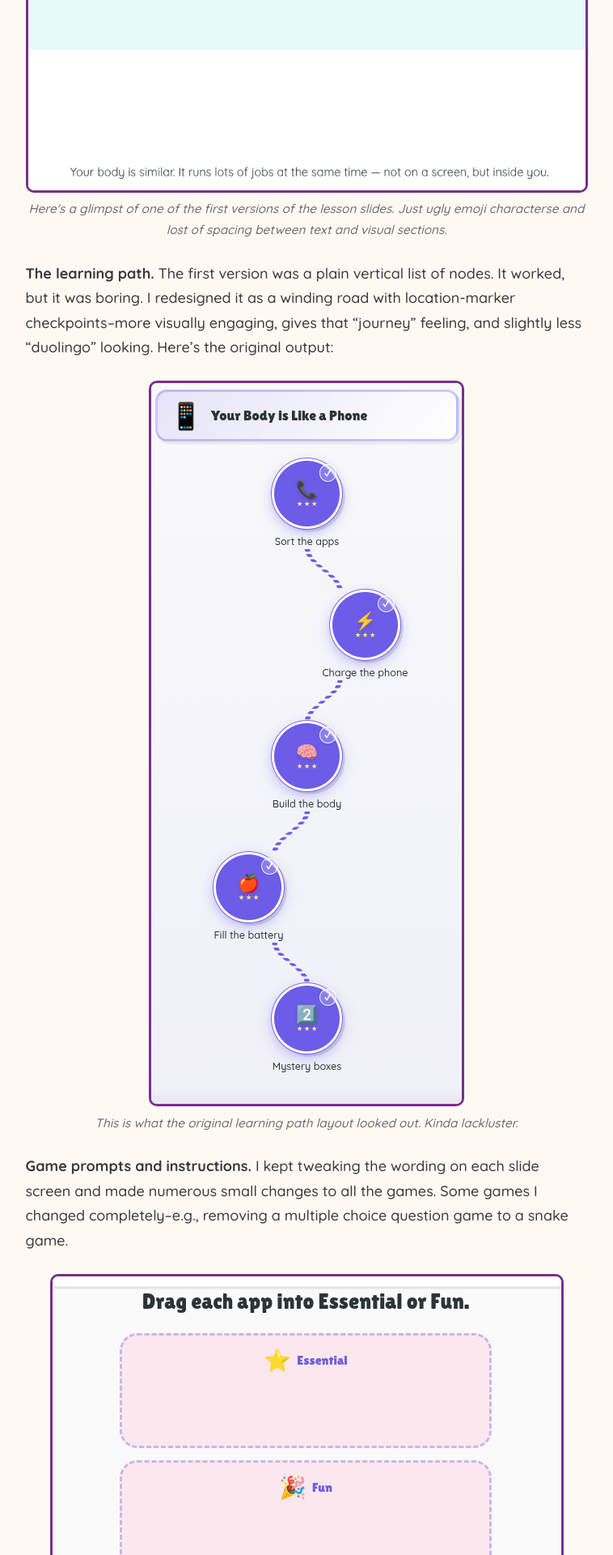
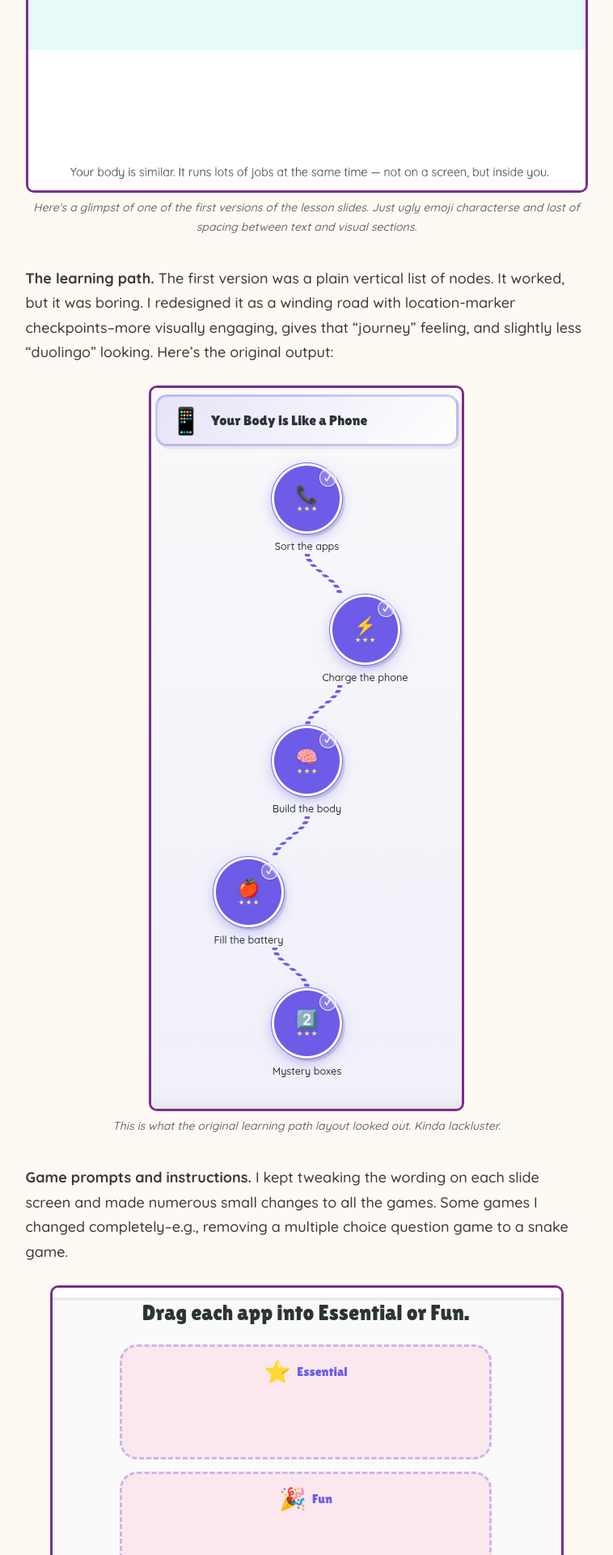
Before and after one commit to Kekkle/kekkles-korner, a Jekyll site: the page built from _posts/2026-03-28-building-an-nutrition-app.md, in a window 1280 px wide. Shown: the part 2615-4535 px from the top of the page at 81% size, without its empty margins (261-1019 px from the left). Built offline with Jekyll 4.4.1, drawn with Linux system fonts in a browser that asks for light colours.

Commit message:
Fix purple border on images and refine caption styling
Use !important to ensure purple border applies, make captions
smaller and italic, add paragraph spacing after captions.

Made-with: Cursor

```diff
--- a/_sass/_custom.scss
+++ b/_sass/_custom.scss
@@ -58,31 +58,26 @@ img {
   border-radius: var(--radius);
 }
 
-.post-content img {
-  border: 3px solid var(--purple);
-  border-radius: var(--radius);
+.post-content img,
+figure img {
+  border: 3px solid var(--purple) !important;
+  border-radius: var(--radius) !important;
   display: block;
   margin: 0 auto;
 }
 
 figure {
-  margin: 1.4em 0;
+  margin: 1.4em 0 2em;
   text-align: center;
-
-  img {
-    border: 3px solid var(--purple);
-    border-radius: var(--radius);
-    display: block;
-    margin: 0 auto;
-  }
 }
 
 figcaption {
   font-family: 'Quicksand', sans-serif;
-  font-size: 0.85rem;
+  font-size: 0.78rem;
   color: var(--text-light);
   font-style: italic;
   margin-top: 0.5em;
+  margin-bottom: 1.5em;
 }
 
 /* ── Typography ── */
```
